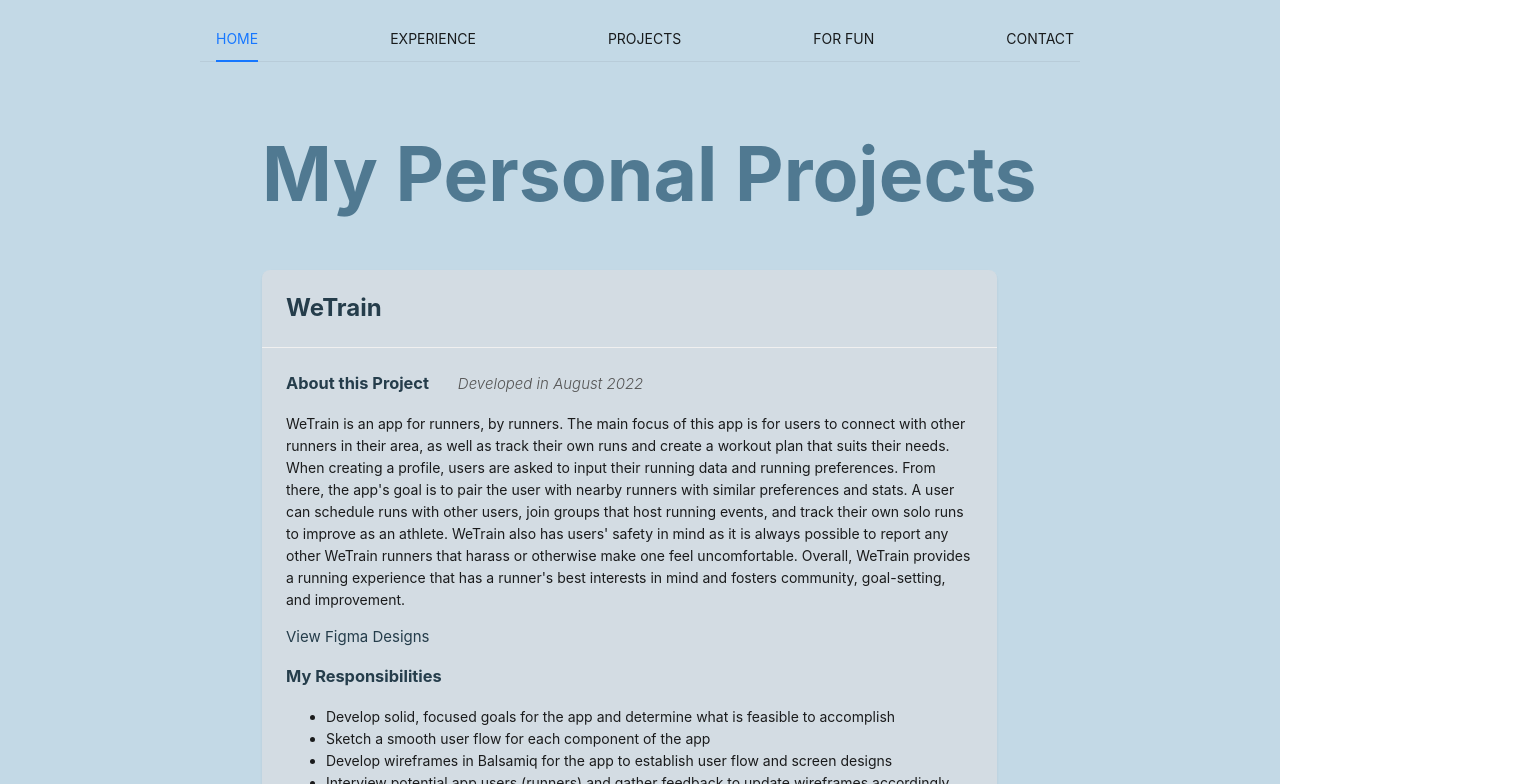
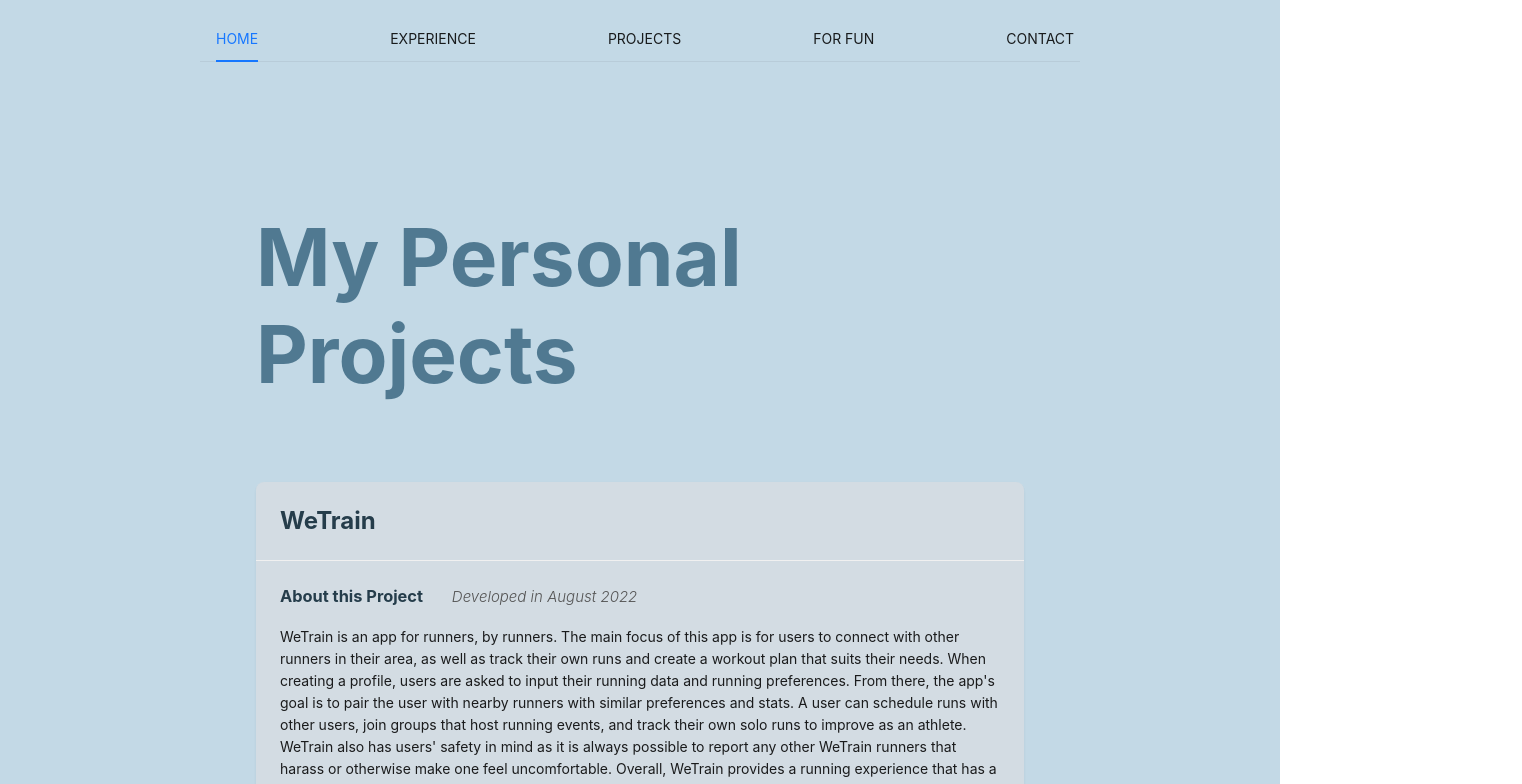
Before and after one commit to jamiep9/ts-app, a React (Create React App) app: page /projects in a window 1280 px wide. Shown: the top 784 px of the page, 1522 px wide, since content can reach past the window. Built offline with nearby package versions, Linux system fonts and the light colour scheme.

Commit message:
changes to spacing align etc

```diff
--- a/src/components/ContactContent.css
+++ b/src/components/ContactContent.css
@@ -9,13 +9,21 @@
 }
 
 .profileImageDiv {
-  margin: 0px 10px 0px 10px;
-  transform: translate(20%, 0%);
+  margin: auto;
+  display: flex;
+  width: 60%;
+  flex-direction: column;
+  align-items: center;
+  justify-content: center;
 }
 
 .skillsDiv {
-  transform: translate(20%, 0%);
-  margin: 0px 10px 75px 10px;
+  display: flex;
+  flex-direction: column;
+  align-items: center;
+  justify-content: center;
+  margin: auto;
+  width: 60%;
 }
 
 .skillsButton {
--- a/src/components/ExperienceContent.css
+++ b/src/components/ExperienceContent.css
@@ -21,13 +21,21 @@
 }
 
 .profileImageDiv {
-  margin: 0px 10px 0px 10px;
-  transform: translate(20%, 0%);
+  margin: auto;
+  display: flex;
+  flex-direction: column;
+  align-items: center;
+  justify-content: center;
+  width: 60%;
 }
 
 .skillsDiv {
-  transform: translate(20%, 0%);
-  margin: 0px 10px 75px 10px;
+  display: flex;
+  flex-direction: column;
+  align-items: center;
+  justify-content: center;
+  margin: auto;
+  width: 60%;
 }
 
 .skillsButton {
--- a/src/components/ExperienceContent.tsx
+++ b/src/components/ExperienceContent.tsx
@@ -11,7 +11,7 @@ export const ExperienceContent: React.FC = () => {
         <>
             <div className='profileImageDiv' style={{marginTop: '50px'}}>
                 <p className='mainHeadersText' id='float'>Professional Experience</p>
-                <Col xs={18} sm={18} md={16} lg={14} xl={14}>
+                <Col span={24}>
                     <Card
                         className='honorsCard'
                         hoverable
--- a/src/components/FunContent.css
+++ b/src/components/FunContent.css
@@ -9,13 +9,21 @@
 }
 
 .profileImageDiv {
-  margin: 0px 10px 0px 10px;
-  transform: translate(20%, 0%);
+  margin: auto;
+  display: flex;
+  flex-direction: column;
+  align-items: center;
+  justify-content: center;
+  width: 60%;
 }
 
 .skillsDiv {
-  transform: translate(20%, 0%);
-  margin: 0px 10px 75px 10px;
+  display: flex;
+  flex-direction: column;
+  align-items: center;
+  justify-content: center;
+  margin: auto;
+  width: 60%;
 }
 
 .bakingLink {
--- a/src/components/HomeContent.css
+++ b/src/components/HomeContent.css
@@ -21,13 +21,21 @@
 }
 
 .profileImageDiv {
-  margin: 0px 10px 0px 10px;
-  transform: translate(20%, 0%);
+  margin: auto;
+  display: flex;
+  flex-direction: column;
+  align-items: center;
+  justify-content: center;
+  width: 60%;
 }
 
 .skillsDiv {
-  transform: translate(20%, 0%);
-  margin: 0px 10px 75px 10px;
+  display: flex;
+  flex-direction: column;
+  align-items: center;
+  justify-content: center;
+  margin: auto;
+  width: 60%;
 }
 
 .skillsButton {
--- a/src/components/HomeContent.tsx
+++ b/src/components/HomeContent.tsx
@@ -12,14 +12,14 @@ export const HomeContent: React.FC = () => {
         <>
         <div className='profileImageDiv' style={{marginTop: '50px'}}>
             <Row gutter={50}>
-                <Col xs={16} sm={16} md={16} lg={10} xl={5} className='gutter-row'>
+                <Col xs={22} sm={22} md={20} lg={8} xl={8} className='gutter-row'>
                     <Image
                         src={profilePic}
                         className='profileImage'
                         id='float'
                     />
                 </Col>
-                <Col xs={16} sm={16} md={16} lg={10} xl={10} className='gutter-row'>
+                <Col xs={22} sm={22} md={20} lg={16} xl={16} className='gutter-row'>
                     <p className='mainHeadersText' id='float'>Hi, I'm Jamie.</p>
                     <span className='parText' id='float2'>I'm a software developer based in NYC.</span>
                     <br></br>
@@ -29,7 +29,7 @@ export const HomeContent: React.FC = () => {
         </div>
         <div className='skillsDiv'>
             <Row gutter={50}>
-                <Col xs={20} sm={20} md={20} lg={16} xl={8} className='gutter-row'>
+                <Col xs={22} sm={22} md={20} lg={16} xl={12} className='gutter-row'>
                     <p className='mainHeadersText' id='float'>About Me</p>
                     <p className='parText' id='float2'>
                         I graduated from Cornell University in 2021 with a major in Electrical and Computer Engineering and a minor in
@@ -100,7 +100,7 @@ export const HomeContent: React.FC = () => {
                         </Button>
                     </Row>
                 </Col>
-                <Col xs={20} sm={20} md={16} lg={16} xl={8} className='gutter-row'>
+                <Col xs={22} sm={22} md={16} lg={16} xl={12} className='gutter-row'>
                     <p className='mainHeadersText' id='float'>Education</p>
                     <Card className='honorsCard' bordered={false} id='float2' title={<h2>Cornell University <br></br><span style={{color:'#545454', fontSize: '1', fontWeight: '300'}}>College of Engineering</span></h2>}>
                         <Row>
--- a/src/components/ProjectsContent.css
+++ b/src/components/ProjectsContent.css
@@ -10,13 +10,21 @@
 }
 
 .profileImageDiv {
-  margin: 0px 10px 0px 10px;
-  transform: translate(20%, 0%);
+  margin: auto;
+  display: flex;
+  flex-direction: column;
+  align-items: center;
+  justify-content: center;
+  width: 60%;
 }
 
 .skillsDiv {
-  transform: translate(20%, 0%);
-  margin: 0px 10px 75px 10px;
+  display: flex;
+  flex-direction: column;
+  align-items: center;
+  justify-content: center;
+  margin: auto;
+  width: 60%;
 }
 
 .skillsButton {
--- a/src/components/ProjectsContent.tsx
+++ b/src/components/ProjectsContent.tsx
@@ -26,8 +26,8 @@ export const ProjectsContent: React.FC = () => {
     return (
         <>
             <div className='profileImageDiv' style={{marginTop: '50px'}}>
-                <h1 id='float'>My Personal Projects</h1>
-                <Col span={14}>
+                <p className='mainHeadersText' id='float'>My Personal Projects</p>
+                <Col span={24}>
                     <Card
                         className='honorsCard'
                         hoverable
@@ -57,25 +57,25 @@ export const ProjectsContent: React.FC = () => {
                         </ul>
                         <h3>Highlights</h3>
                         <Row gutter={50}>
-                            <Col span={6} className='gutter-row'>
+                            <Col xs={24} sm={24} md={24} lg={6} xl={6} className='gutter-row'>
                                 <Image
                                     src={weTrainLogin}
                                     className='profileImage'
                                 />
                             </Col>
-                            <Col span={6} className='gutter-row'>
+                            <Col xs={24} sm={24} md={24} lg={6} xl={6} className='gutter-row'>
                                 <Image
                                     src={weTrainBasic}
                                     className='profileImage'
                                 />
                             </Col>
-                            <Col span={6} className='gutter-row'>
+                            <Col xs={24} sm={24} md={24} lg={6} xl={6} className='gutter-row'>
                                 <Image
                                     src={weTrainRunning}
                                     className='profileImage'
                                 />
                             </Col>
-                            <Col span={6} className='gutter-row'>
+                            <Col xs={24} sm={24} md={24} lg={6} xl={6} className='gutter-row'>
                                 <Image
                                     src={weTrainAdditional}
                                     className='profileImage'
@@ -113,25 +113,25 @@ export const ProjectsContent: React.FC = () => {
                         </ul>
                         <h3>Highlights</h3>
                         <Row gutter={50}>
-                            <Col span={6} className='gutter-row'>
+                            <Col xs={24} sm={24} md={24} lg={6} xl={6} className='gutter-row'>
                                 <Image
                                     src={adviceHome}
                                     className='profileImage'
                                 />
                             </Col>
-                            <Col span={6} className='gutter-row'>
+                            <Col xs={24} sm={24} md={24} lg={6} xl={6} className='gutter-row'>
                                 <Image
                                     src={adviceFilters}
                                     className='profileImage'
                                 />
                             </Col>
-                            <Col span={6} className='gutter-row'>
+                            <Col xs={24} sm={24} md={24} lg={6} xl={6} className='gutter-row'>
                                 <Image
                                     src={adviceReviews}
                                     className='profileImage'
                                 />
                             </Col>
-                            <Col span={6} className='gutter-row'>
+                            <Col xs={24} sm={24} md={24} lg={6} xl={6} className='gutter-row'>
                                 <Image
                                     src={adviceProfile}
                                     className='profileImage'
@@ -170,19 +170,19 @@ export const ProjectsContent: React.FC = () => {
                         </ul>
                         <h3>Highlights</h3>
                         <Row gutter={50}>
-                            <Col span={8} className='gutter-row'>
+                            <Col xs={24} sm={24} md={24} lg={8} xl={8} className='gutter-row'>
                                 <Image
                                     src={looperKeypad}
                                     className='profileImage'
                                 />
                             </Col>
-                            <Col span={8} className='gutter-row'>
+                            <Col xs={24} sm={24} md={24} lg={8} xl={8}  className='gutter-row'>
                                 <Image
                                     src={looperScreen}
                                     className='profileImage'
                                 />
                             </Col>
-                            <Col span={8} className='gutter-row'>
+                            <Col xs={24} sm={24} md={24} lg={8} xl={8}  className='gutter-row'>
                                 <Image
                                     src={looperFull}
                                     className='profileImage'
@@ -218,19 +218,19 @@ export const ProjectsContent: React.FC = () => {
                         </ul>
                         <h3>Highlights</h3>
                         <Row gutter={50}>
-                            <Col span={8} className='gutter-row'>
+                            <Col xs={24} sm={24} md={24} lg={8} xl={8}  className='gutter-row'>
                                 <Image
                                     src={cusailBoat}
                                     className='profileImage'
                                 />
                             </Col>
-                            <Col span={8} className='gutter-row'>
+                            <Col xs={24} sm={24} md={24} lg={8} xl={8}  className='gutter-row'>
                                 <Image
                                     src={cusailEce}
                                     className='profileImage'
                                 />
                             </Col>
-                            <Col span={8} className='gutter-row'>
+                            <Col xs={24} sm={24} md={24} lg={8} xl={8}  className='gutter-row'>
                                 <Image
                                     src={cusailElectrical}
                                     className='profileImage'
@@ -267,25 +267,25 @@ export const ProjectsContent: React.FC = () => {
                         </ul>
                         <h3>Highlights</h3>
                         <Row gutter={50}>
-                            <Col span={6} className='gutter-row'>
+                            <Col xs={24} sm={24} md={24} lg={6} xl={6}  className='gutter-row'>
                                 <Image
                                     src={robotStraightLine}
                                     className='profileImage'
                                 />
                             </Col>
-                            <Col span={6} className='gutter-row'>
+                            <Col xs={24} sm={24} md={24} lg={6} xl={6} className='gutter-row'>
                                 <Image
                                     src={robotMaze}
                                     className='profileImage'
                                 />
                             </Col>
-                            <Col span={6} className='gutter-row'>
+                            <Col xs={24} sm={24} md={24} lg={6} xl={6} className='gutter-row'>
                                 <Image
                                     src={robotWires}
                                     className='profileImage'
                                 />
                             </Col>
-                            <Col span={6} className='gutter-row'>
+                            <Col xs={24} sm={24} md={24} lg={6} xl={6} className='gutter-row'>
                                 <Image
                                     src={robotMap}
                                     className='profileImage'
```
